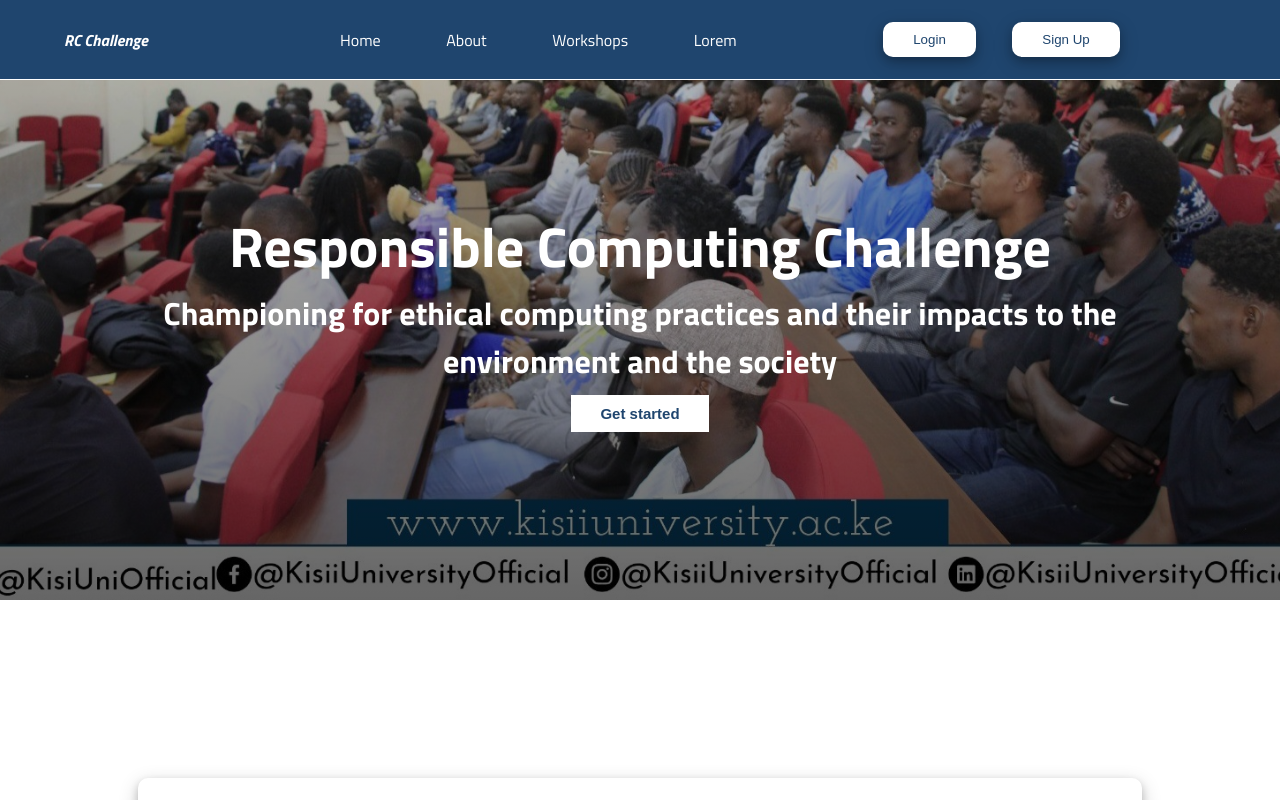
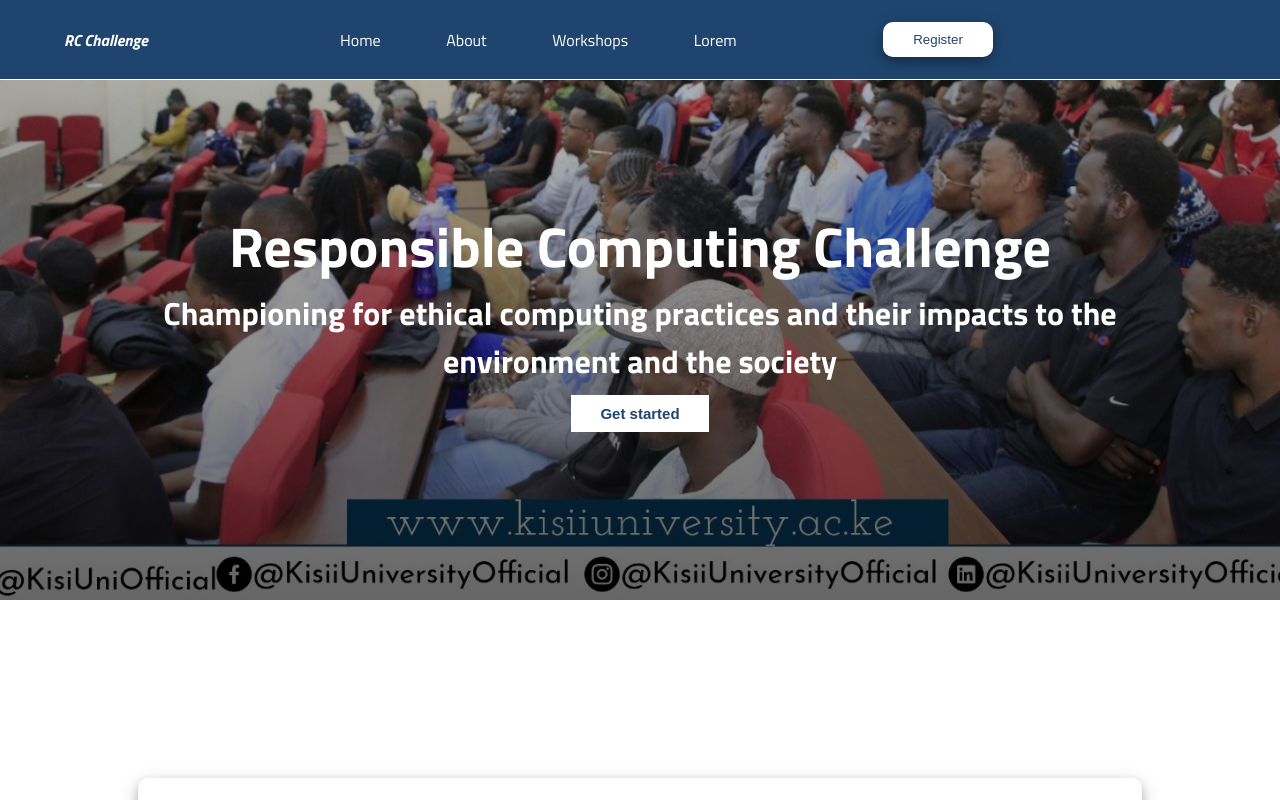
Before and after one commit to efpha/rc_web-app, a Next.js app: page / in a window 1280 px wide. Shown: the top 800 px of the page. Built offline with nearby package versions, Linux system fonts and the light colour scheme.

Commit message:
Button register and deletion of button signin

```diff
--- a/src/components/header.tsx
+++ b/src/components/header.tsx
@@ -36,8 +36,7 @@
       </nav>
 
       <div className="btn-cont">
-        <button type="submit">Login</button>
-        <button type="submit">Sign Up</button>
+        <button type="submit">Register</button>
       </div>
 
       {/* Sidebar overlay for mobile */}
@@ -57,8 +56,7 @@
               <Link href="/workshops" className='link' onClick={() => setSidebarOpen(false)}>Workshops <MoveUpRight size={16}/></Link>
               <Link href="/lorem" className='link' onClick={() => setSidebarOpen(false)}>Lorem <MoveUpRight size={16}/></Link>
               <div className="sidebar-btns">
-                <button type="submit">Login</button>
-                <button type="submit">Sign Up</button>
+                <button type="submit">Register</button>
               </div>
             </nav>
           </aside>
```
